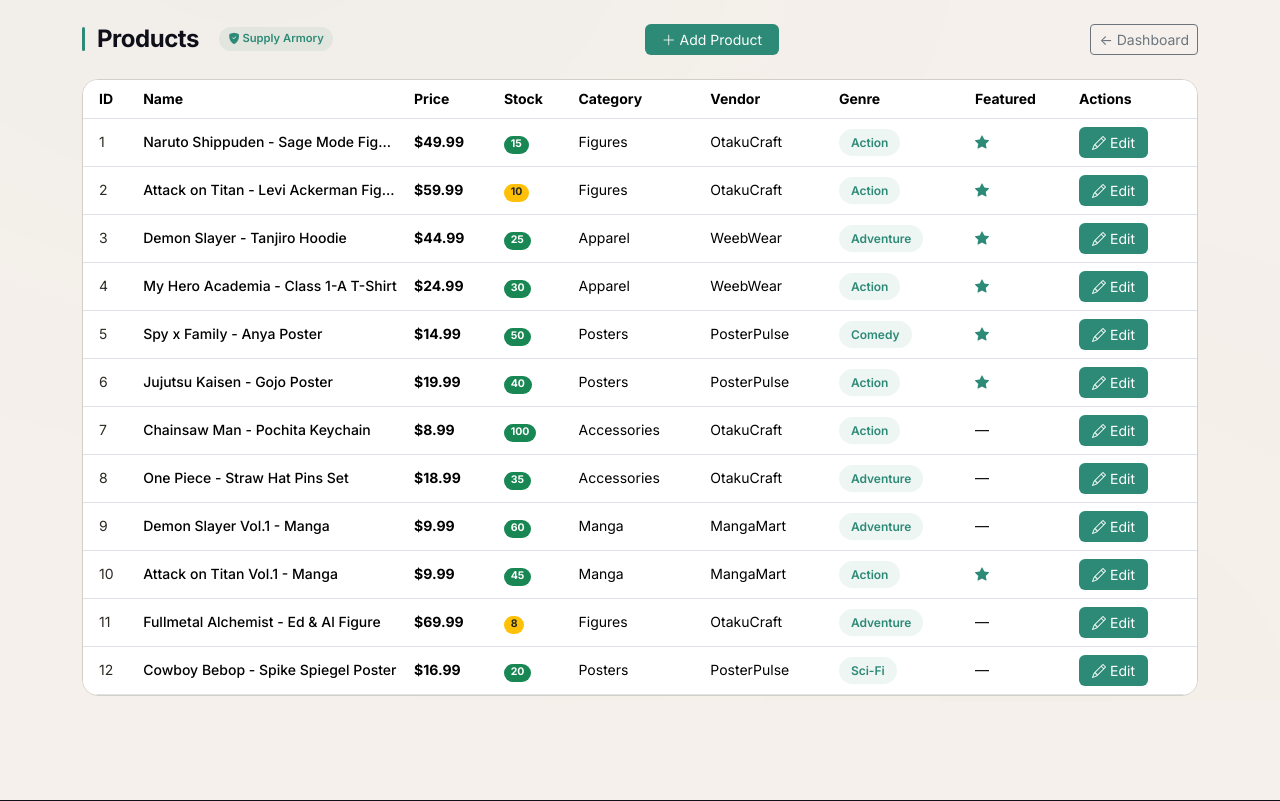
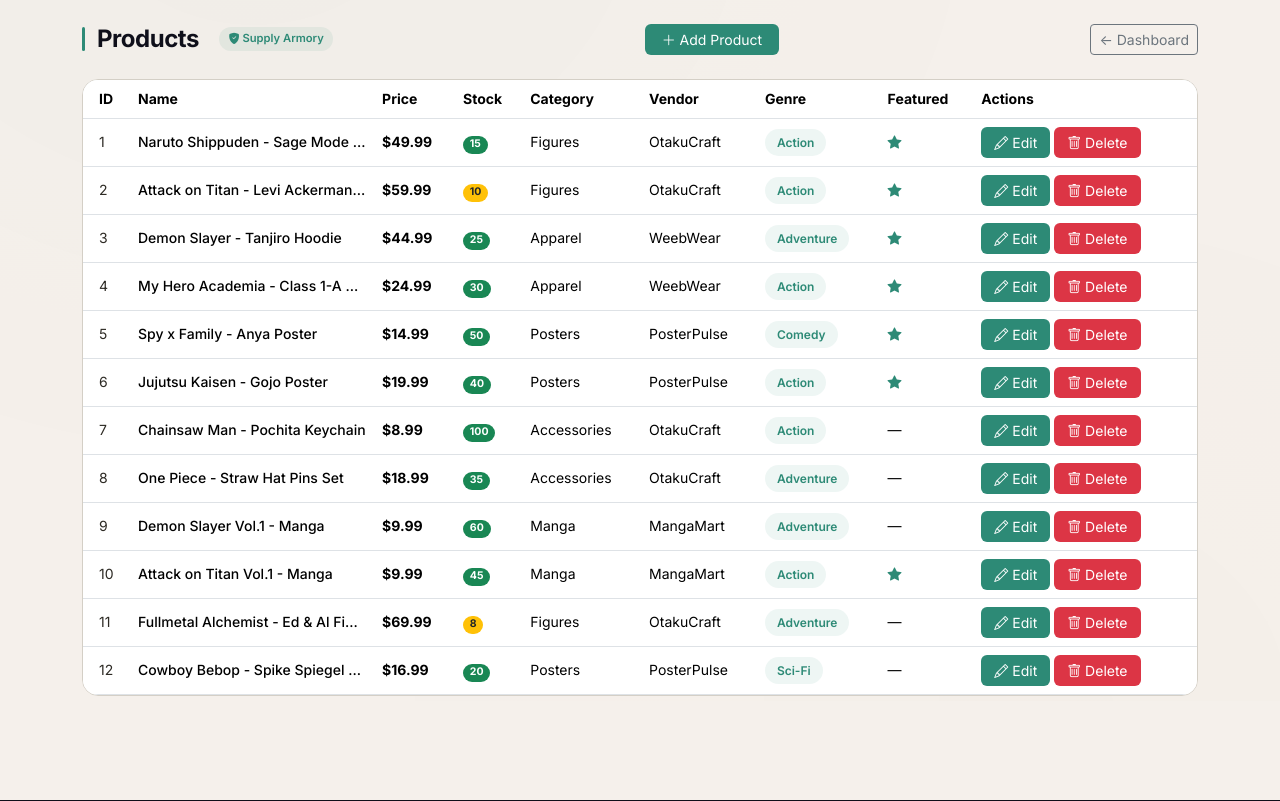
Before and after one commit to omranhareedi/anime-shop, a Flask app: page /admin/products in a window 1280 px wide. Shown: the part 101-902 px from the top of the page. Run offline with Flask 3, Linux system fonts and the light colour scheme; the visitor is signed in with stand-in values (Sample User, id 1).

Commit message:
feat: add product delete with CSRF protection, stock validation on checkout

```diff
--- a/app/routes/admin.py
+++ b/app/routes/admin.py
@@ -167,6 +167,24 @@ def product_edit(product_id):
     ))
     resp.set_cookie('csrf_token', token, httponly=True, samesite='Lax')
     return resp
+
+
+@admin_bp.route('/products/<int:product_id>/delete', methods=['POST'])
+@admin_required
+def product_delete(product_id):
+    product = db.session.get(Product, product_id)
+    if not product:
+        abort(404)
+    csrf_token = request.form.get('csrf_token', '')
+    if not csrf_token or csrf_token != request.cookies.get('csrf_token'):
+        flash('Security token invalid.', 'danger')
+        return redirect(url_for('admin.product_list'))
+    name = product.name
+    OrderItem.query.filter_by(product_id=product.id).delete()
+    db.session.delete(product)
+    db.session.commit()
+    flash(f'Product "{name}" deleted.', 'success')
+    return redirect(url_for('admin.product_list'))
 
 
 @admin_bp.route('/orders')
--- a/app/templates/admin/products.html
+++ b/app/templates/admin/products.html
@@ -1,6 +1,20 @@
 {% extends 'base.html' %}
 
 {% block title %}Manage Products — Narmo{% endblock %}
+
+{% block scripts %}
+{{ super() }}
+<script nonce="{{ csp_nonce }}">
+document.querySelectorAll('.delete-product-form').forEach(function(form) {
+    form.addEventListener('submit', function(e) {
+        var name = this.closest('tr').querySelector('td:nth-child(2)').textContent.trim();
+        if (!confirm('Delete "' + name + '"? This cannot be undone.')) {
+            e.preventDefault();
+        }
+    });
+});
+</script>
+{% endblock %}
 
 {% block content %}
 <div class="container py-4">
@@ -57,6 +71,12 @@
                             <a href="{{ url_for('admin.product_edit', product_id=product.id) }}" class="btn btn-sm" style="background:var(--accent);color:#fff;border-radius:var(--radius-sm);padding:0.25rem 0.75rem;">
                                 <i class="bi bi-pencil"></i> Edit
                             </a>
+                            <form method="POST" action="{{ url_for('admin.product_delete', product_id=product.id) }}" style="display:inline;" class="delete-product-form">
+                                <input type="hidden" name="csrf_token" value="{{ csrf_token }}">
+                                <button type="submit" class="btn btn-sm" style="background:#dc3545;color:#fff;border-radius:var(--radius-sm);padding:0.25rem 0.75rem;">
+                                    <i class="bi bi-trash"></i> Delete
+                                </button>
+                            </form>
                         </td>
                     </tr>
                     {% else %}
```
Also changed, not shown: 1 other file.
